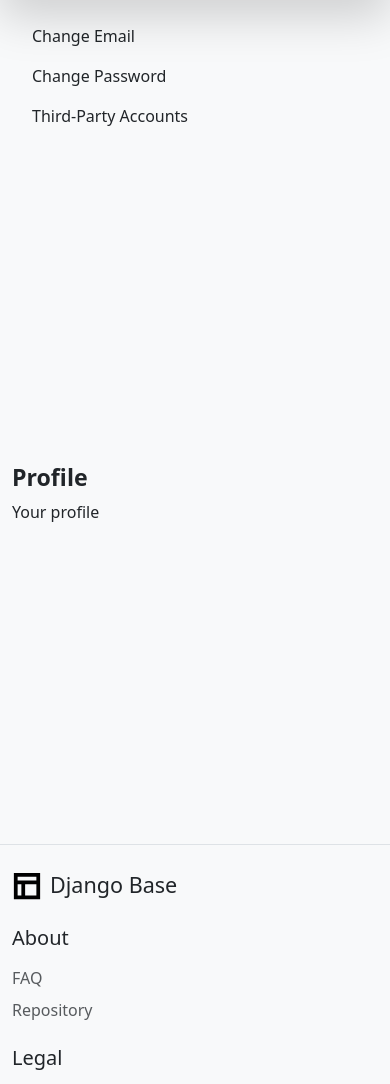
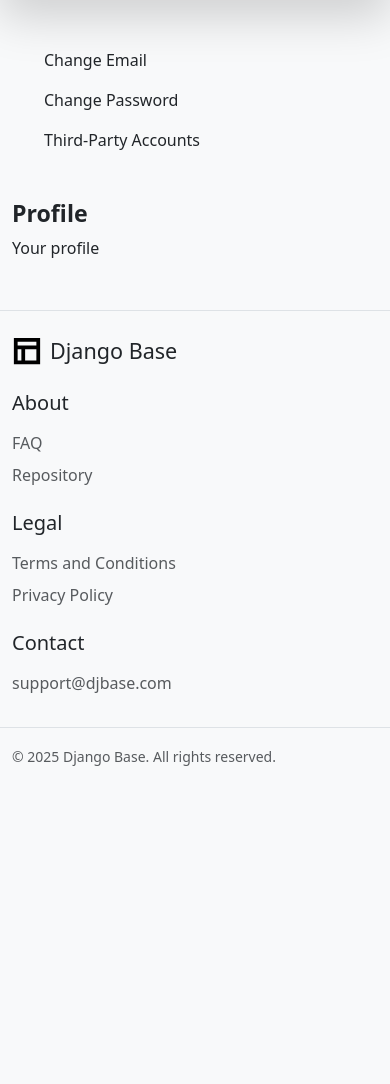
Before and after one commit to jimshadrick/django-base, a Django app: page /accounts/profile/ in a window 390 px wide. Shown: the part 60-1144 px from the top of the page. After the commit the page ends 826 px from the top, so only its background shows below. Run offline with Django 5.2, Linux system fonts and the light colour scheme; parts of the project's set-up code (start-up, migrations or seed data) failed here and were passed over; some libraries are stand-ins or nearby versions.

Commit message:
Update manage.html and base.html for layout enhancements. Aligned the sidebar + main content in the manage.html template so that they now live inside the same container width as the rest of the site and show visually “under” the main navbar.

```diff
--- a/templates/allauth/layouts/base.html
+++ b/templates/allauth/layouts/base.html
@@ -1,7 +1,7 @@
 {% extends 'base.html' %}
 {% load i18n %}
-{% block extra_html_class %}h-full bg-gray-50{% endblock %}
-{% block extra_body_class %}h-full{% endblock %}
+{% block extra_html_class %}{% endblock %}
+{% block extra_body_class %}{% endblock %}
 {% block body %}
     {% block content %}
     {% endblock content %}
--- a/templates/allauth/layouts/manage.html
+++ b/templates/allauth/layouts/manage.html
@@ -6,8 +6,10 @@
 
 
 {% block body %}
-    <div class="min-vh-100 bg-light row">
-        <aside class="col-sm-4 col-md-3 col-lg-2 text-bg-light">
+    <div class="py-4 bg-light">
+        <div class="container">
+            <div class="row">
+                <aside class="col-12 col-md-3 col-lg-2 mb-3 mb-md-0 text-bg-light">
                     <ul class="p-3 nav nav-pills flex-column">
                         {% url 'account_email' as email_url_ %}
                         {% if email_url_ %}
@@ -53,10 +55,10 @@
                         {% endif %}
                     </ul>
                 </aside>
-        <main class="col-sm-8 col-md-9 col-lg-10">
-            <div id="content" class="container">
+                <main class="col-12 col-md-9 col-lg-10">
+                    <div id="content">
                         {% if messages %}
-                    <div class="pt-4">
+                            <div class="pt-2 pt-md-0">
                                 {% for message in messages %}
                                     {% element alert level=message.tags %}
                                         {% slot message %}
@@ -70,4 +72,6 @@
                     </div>
                 </main>
             </div>
+        </div>
+    </div>
 {% endblock %}
```
Lines whose indentation alone changed are shown as unchanged.
